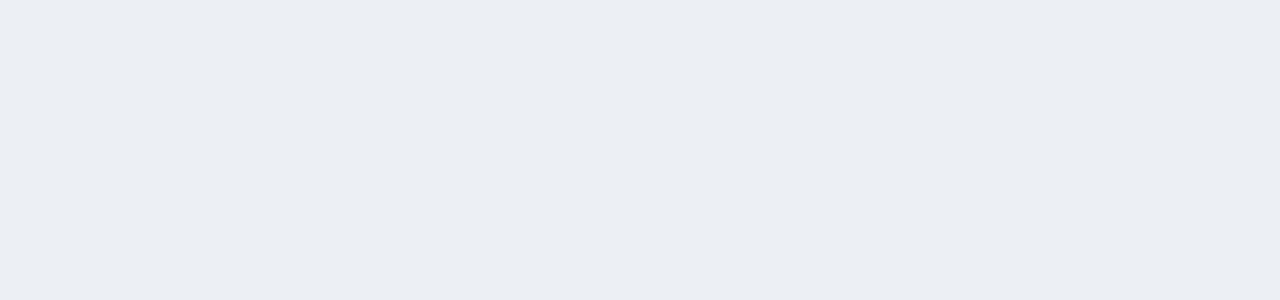
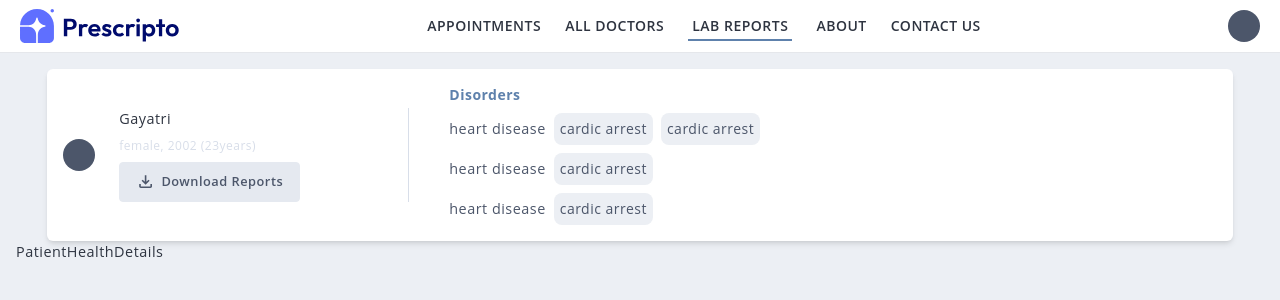
Before and after one commit to gayatriponnada/Hospital-Management-System, a React (Vite) app: page /patient/dashboard/lab-reports in a window 1280 px wide. Before the commit this address had no page. Shown: the top 300 px of the page. Built offline with nearby package versions, Linux system fonts and the light colour scheme.

Commit message:
Patient details added in labreports

```diff
--- a/src/App.jsx
+++ b/src/App.jsx
@@ -7,6 +7,7 @@ import Login from "./components/login/Login";
 import Layout from "./components/nav-bar/Layout";
 import Doctors from "./pages/Doctors";
 import About from "./pages/About";
+import LabReports from "./pages/LabReports";
 
 function App() {
   return (
@@ -17,7 +18,14 @@ function App() {
         <Route element={<Layout />}>
           <Route path="/" element={<Home />} />
           <Route path="/patient/dashboard/all-doctors" element={<Doctors />} />
-          <Route path="/patient/dashboard/all-doctors/:id" element={<Doctors />} />
+          <Route
+            path="/patient/dashboard/all-doctors/:id"
+            element={<Doctors />}
+          />
+          <Route
+            path="/patient/dashboard/lab-reports"
+            element={<LabReports />}
+          />
           <Route path="/patient/dashboard/about" element={<About />} />
           <Route path="/patient/dashboard/contact" element={<About />} />
         </Route>
--- /dev/null
+++ b/src/components/lab-reports/PatientDetails.jsx
@@ -0,0 +1,73 @@
+import React from "react";
+import { useAuth } from "../../context/AuthContext";
+
+const PatientDetails = () => {
+  const { user } = useAuth();
+  return (
+    <div className="flex justify-center items-center">
+      <div className="flex  gap-10 items-center bg-white rounded-md p-4 w-[95%] shadow-md">
+        <div className="flex  justify-start items-center w-[30%] gap-6 border-r border-neutral-content">
+          <div
+            tabIndex={0}
+            role="button"
+            className="avatar avatar-placeholder cursor-pointer"
+          >
+            <div className="bg-neutral text-neutral-content w-8 rounded-full">
+              <span className="text-lg">{user?.email?.[0]}</span>
+            </div>
+          </div>
+          <div className="flex flex-col gap-2">
+            <div>Gayatri</div>
+            <div className="text-xs text-neutral-content">
+              female, 2002 (23years){" "}
+            </div>
+            <button className="btn text-neutral">
+              <span>
+                {" "}
+                <svg
+                  className=" "
+                  xmlns="http://www.w3.org/2000/svg"
+                  height="1.2rem"
+                  viewBox="0 -960 960 960"
+                  width="1.2rem"
+                >
+                  <path
+                    fill="currentColor"
+                    d="M480-320 280-520l56-58 104 104v-326h80v326l104-104 56 58-200 200ZM240-160q-33 0-56.5-23.5T160-240v-120h80v120h480v-120h80v120q0 33-23.5 56.5T720-160H240Z"
+                  />
+                </svg>
+              </span>
+              Download Reports
+            </button>
+          </div>
+        </div>
+        <div className="flex flex-col gap-2 ">
+          <div className="text-sm font-bold text-primary ">Disorders</div>
+          <div className="flex gap-2 justify-start items-center  ">
+            <div className="text-neutral">heart disease</div>
+            <div className="text-sm bg-base-100 rounded-lg p-1.5 text-neutral  whitespace-nowrap">
+              cardic arrest
+            </div>
+            <div className="text-sm bg-base-100 rounded-lg p-1.5 text-neutral  whitespace-nowrap">
+              cardic arrest
+            </div>
+          </div>
+          <div className="flex gap-2 justify-start items-center">
+            <div className="text-neutral">heart disease</div>
+            <div className="text-sm bg-base-100 rounded-lg p-1.5 text-neutral">
+              cardic arrest
+            </div>
+          </div>
+          <div className="flex gap-2 justify-start items-center">
+            <div className="text-neutral">heart disease</div>
+            <div className="text-sm bg-base-100 rounded-lg p-1.5 text-neutral">
+              cardic arrest
+            </div>
+          </div>
+        </div>
+      </div>
+    </div>
+  );
+};
+
+export default PatientDetails;
--- /dev/null
+++ b/src/components/lab-reports/PatientHealthDetails.jsx
@@ -0,0 +1,9 @@
+import React from 'react'
+
+const PatientHealthDetails = () => {
+	return (
+		<div>PatientHealthDetails</div>
+	)
+}
+
+export default PatientHealthDetails
--- a/src/components/login/Login.jsx
+++ b/src/components/login/Login.jsx
@@ -40,7 +40,6 @@ const Login = () => {
 
   const handleLogin = () => {
     if (validate()) {
-
       login({
         email: details.email,
         password: details.password,
@@ -116,10 +115,13 @@ const Login = () => {
               setDetails({ ...details, role: e.target.value });
             }}
           >
+            <option disabled value="">
+              Select the role
+            </option>
             {users.map((user) => (
-              <option key={user.role} value={user.role}>
-                {user.displayName}
-              </option>
+                <option key={user.role} value={user.role}>
+                  {user.displayName}
+                </option>
             ))}
           </select>
           {errors.role && (
--- a/src/components/login/Signup.jsx
+++ b/src/components/login/Signup.jsx
@@ -157,6 +157,9 @@ const Signup = () => {
                 setDetails({ ...details, role: e.target.value });
               }}
             >
+              <option disabled value="">
+                Select the role
+              </option>
               {users.map((user) => (
                 <option key={user.role} value={user.role}>
                   {user.displayName}
--- /dev/null
+++ b/src/pages/LabReports.jsx
@@ -0,0 +1,14 @@
+import React from "react";
+import PatientDetails from "../components/lab-reports/PatientDetails";
+import PatientHealthDetails from "../components/lab-reports/PatientHealthDetails";
+
+const LabReports = () => {
+  return (
+    <div>
+      <PatientDetails />
+      <PatientHealthDetails />
+    </div>
+  );
+};
+
+export default LabReports;
```
